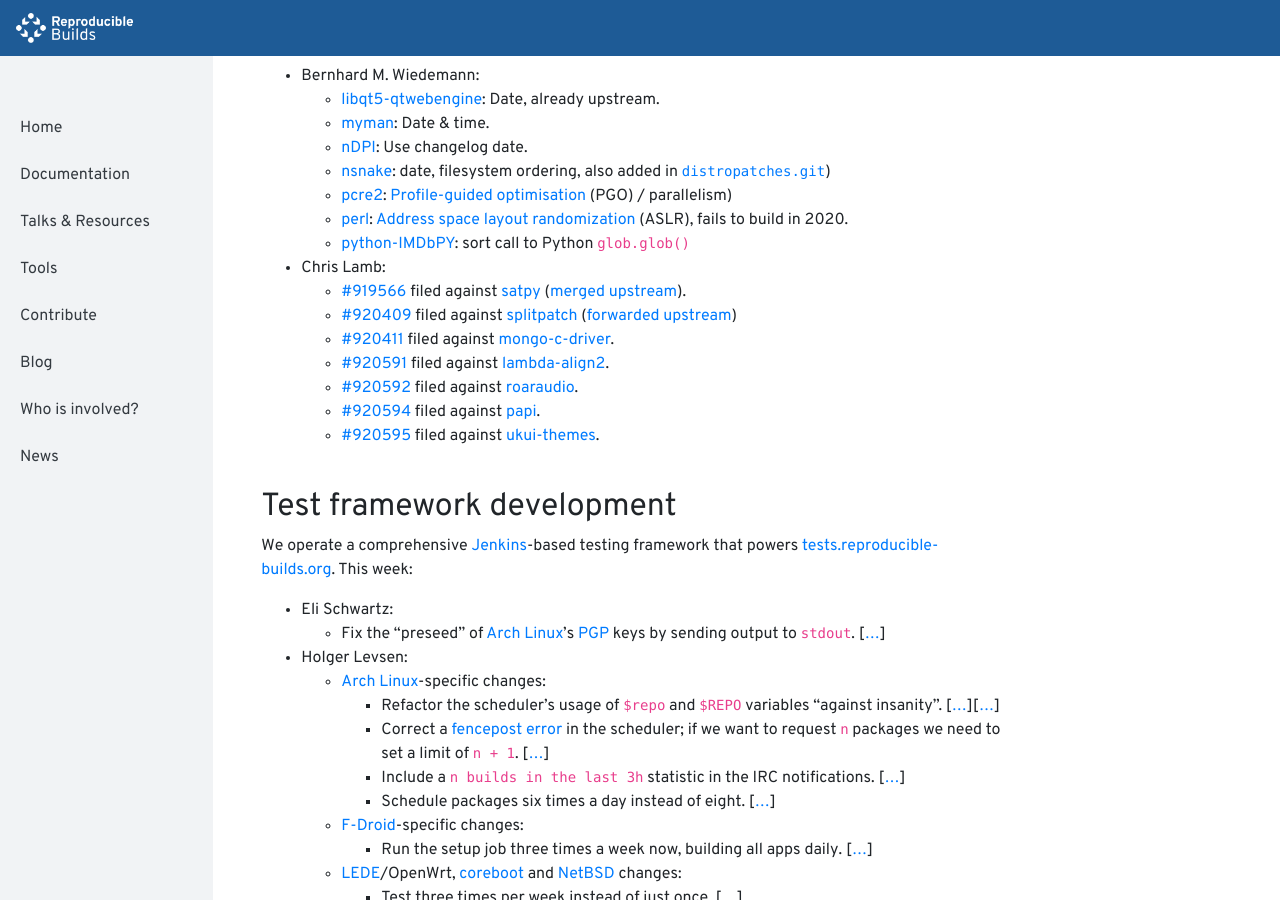
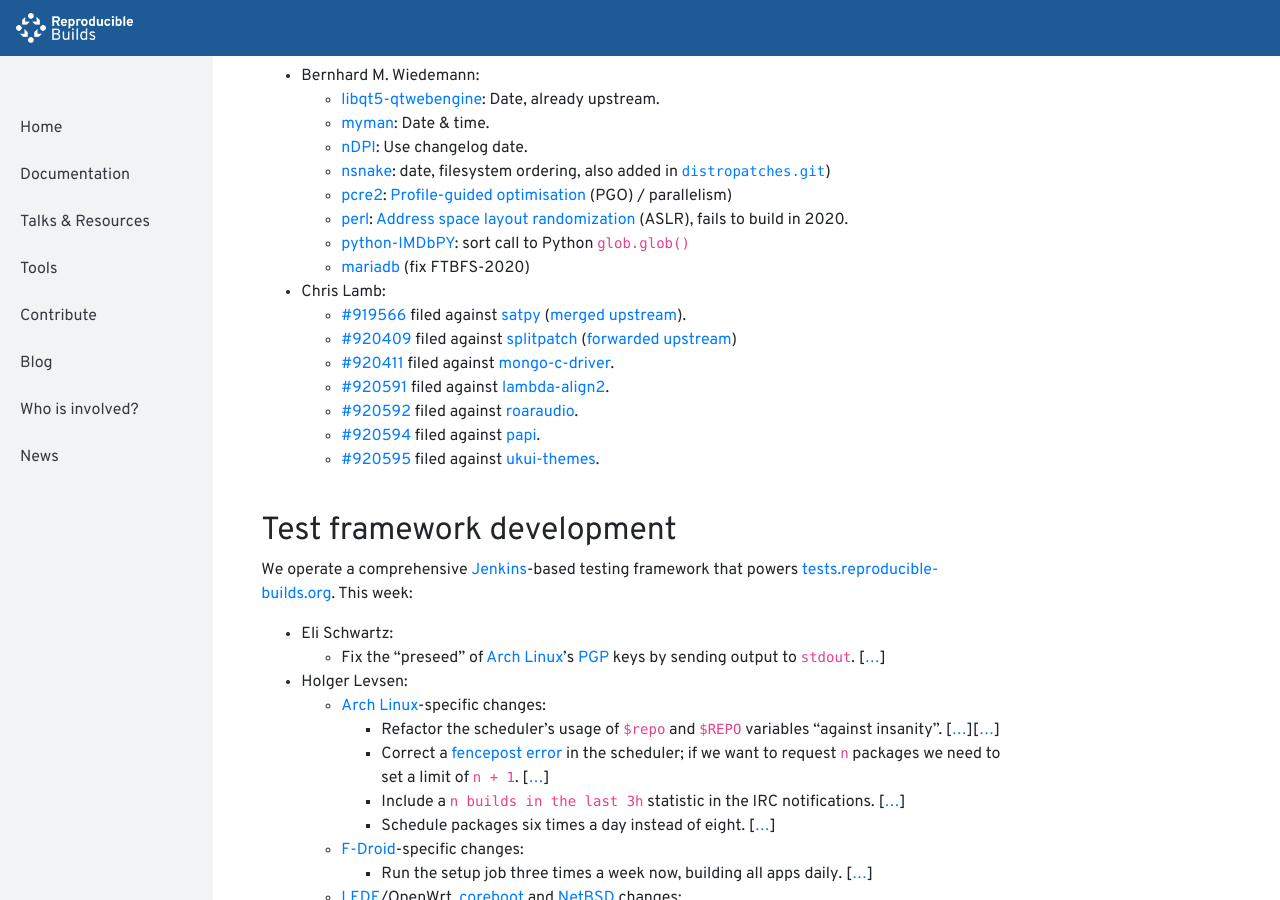
Before and after one commit to prototypefund/reproducible-website, a Jekyll site: the page built from _blog/posts/196.md, in a window 1280 px wide and 900 px high, scrolled down 1482 px. Built offline with Jekyll 4.4.1, drawn with Linux system fonts in a browser that asks for light colours.

Commit message:
196: +1 patch

```diff
--- a/_blog/posts/196.md
+++ b/_blog/posts/196.md
@@ -39,6 +39,7 @@
     * [pcre2](https://build.opensuse.org/request/show/668144): [Profile-guided optimisation](https://en.wikipedia.org/wiki/Profile-guided_optimization) (PGO) / parallelism)
     * [perl](https://build.opensuse.org/request/show/668211): [Address space layout randomization](https://en.wikipedia.org/wiki/Address_space_layout_randomization) (ASLR), fails to build in 2020.
     * [python-IMDbPY](https://github.com/alberanid/imdbpy/pull/202): sort call to Python `glob.glob()`
+    * [mariadb](https://github.com/MariaDB/server/pull/1141) (fix FTBFS-2020)
 
 * Chris Lamb:
     * [#919566](https://bugs.debian.org/919566) filed against [satpy](https://tracker.debian.org/pkg/satpy) ([merged upstream](https://github.com/pytroll/satpy/pull/579#issuecomment-455991066)).
```
